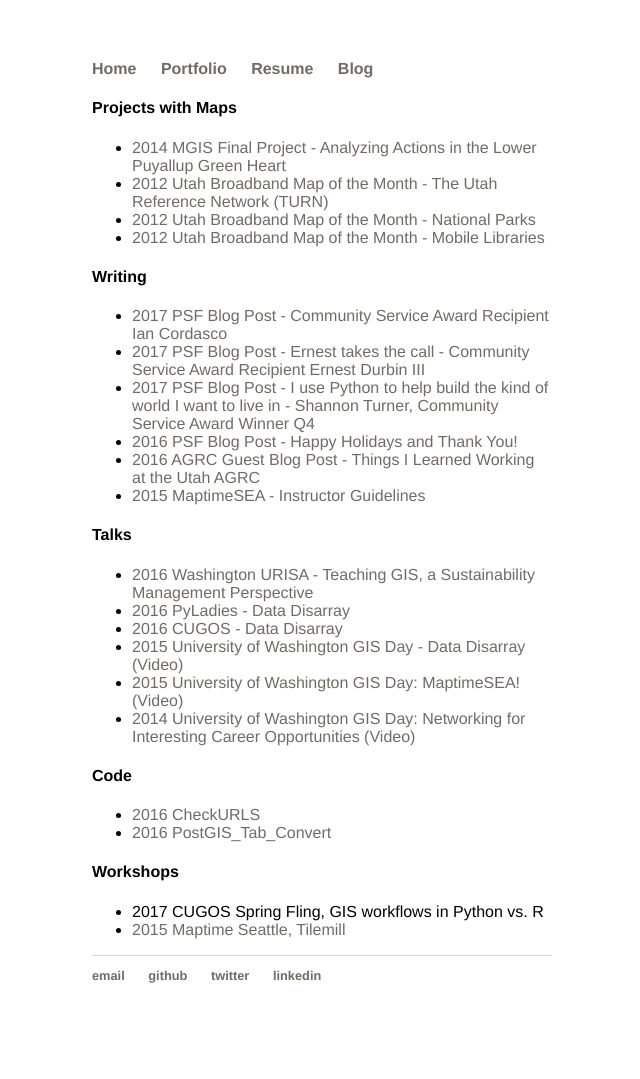
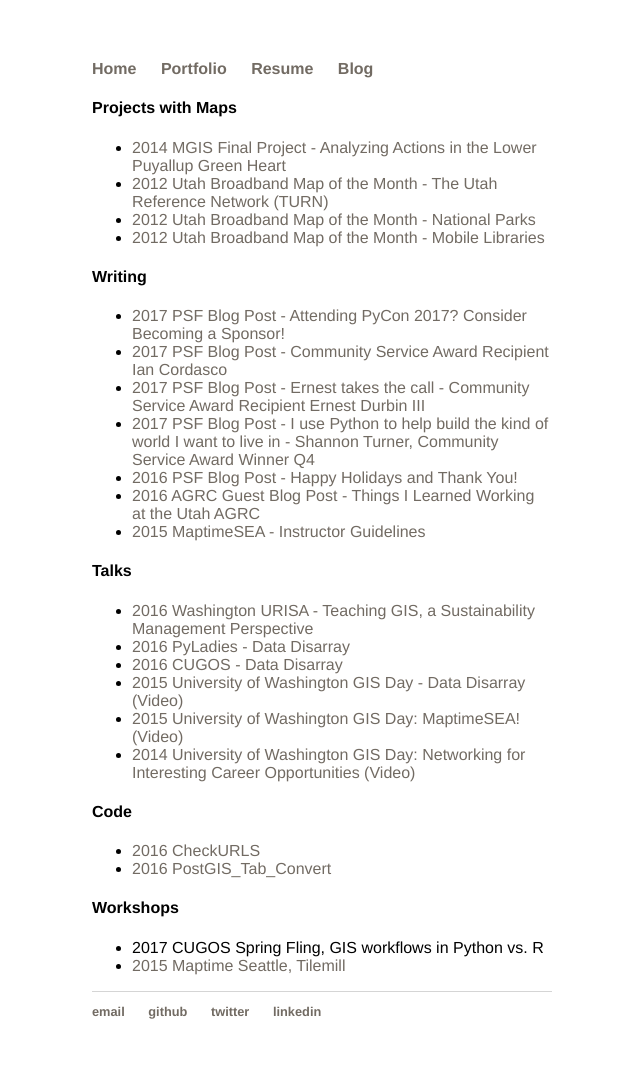
Before and after one commit to christyheaton/christyheaton.github.io, a Jekyll site: the page built from portfolio/index.html, in a window 1280 px wide. Shown: the whole page, without its empty margins (318-958 px from the left). Built offline with Jekyll 4.4.1, drawn with Linux system fonts in a browser that asks for light colours; before the commit the page ends 1043 px from its top, so only the background shows below that.

Commit message:
added latest PSF blog post

```diff
--- a/portfolio/index.html
+++ b/portfolio/index.html
@@ -14,6 +14,7 @@
 
 <h4>Writing</h4>
 <ul>
+  <li><a href="http://pyfound.blogspot.com/2017/05/attending-pycon-2017-consider-becoming.html" target="_blank"><span>2017</span> PSF Blog Post - Attending PyCon 2017? Consider Becoming a Sponsor!</a></li>
   <li><a href="http://pyfound.blogspot.com/2017/04/the-ego-less-developer-community.html" target="_blank"><span>2017</span> PSF Blog Post - Community Service Award Recipient Ian Cordasco</a></li>
 	<li><a href="http://pyfound.blogspot.com/2017/03/ernest-takes-call-community-service.html" target="_blank"><span>2017</span> PSF Blog Post - Ernest takes the call - Community Service Award Recipient Ernest Durbin III</a></li>
 	<li><a href="http://pyfound.blogspot.com/2017/01/i-use-python-to-help-build-kind-of.html" target="_blank"><span>2017</span> PSF Blog Post - I use Python to help build the kind of world I want to live in - Shannon Turner, Community Service Award Winner Q4</a></li>
```
